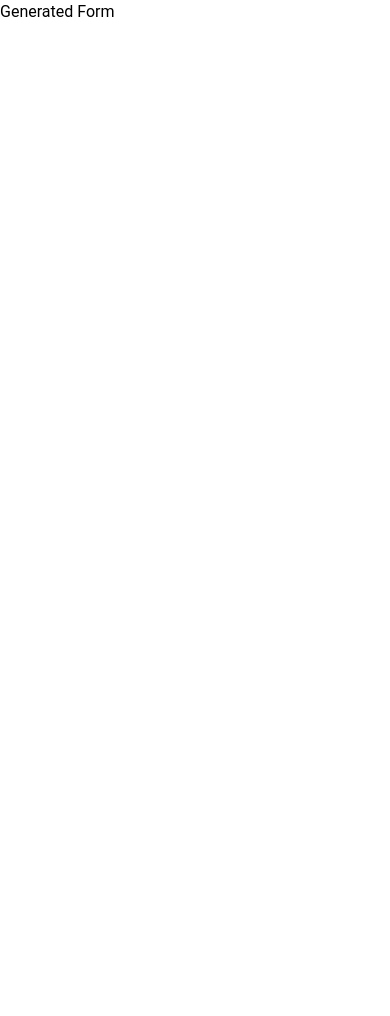
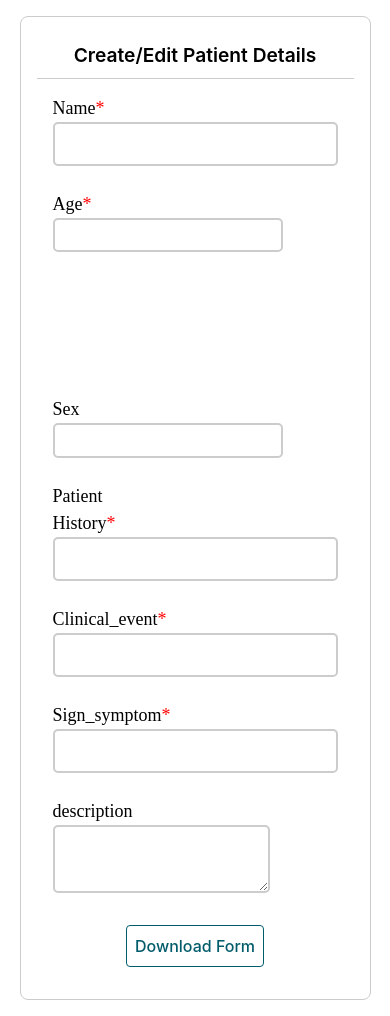
Before and after one commit to MediXTrans/MediXtranS-v2, a React (Create React App) app in the folder frontend/: page /generateForm in a window 390 px wide. Before the commit the page ends 844 px from the top, so only its background shows below. Built offline with nearby package versions, Linux system fonts and the light colour scheme.

Commit message:
generate form added

```diff
--- a/frontend/src/pages/GenerateForm.jsx
+++ b/frontend/src/pages/GenerateForm.jsx
@@ -1,18 +1,118 @@
 import React from "react";
-
+import "./generateForm.css"
 export default function GenerateForm  ({ resultData }) {
   console.log("this is result data");
   console.log(resultData);
   // Use resultData to render the form content
   return (
-    <div>
-      <h1>Generated Form</h1>
-      {/* Render your form fields using the resultData */}
-      {/* For example: */}
-      <p>{resultData}</p>
-      {/* <p>{resultData.age}</p>
-      <p>{resultData.sex}</p> */}
-      {/* Add more form fields as needed */}
+    <>
+    <div className="notes-form-section">
+    <div className="container">
+        <div className="notes-form-main-navbar">
+          <div className="notes-form-heading">Create/Edit Patient Details</div>
+          <div className="notes-form-cross-sign">
+          </div>
+        </div>
+        <div>
+          <div>
+            <div className="notes-form-allInput">
+              <div className="notes-form-classInput">
+                <div className="notes-form-input-labels">
+                  <label className="notes-form-classlabel">Name<span style={{ color: "red" }}>*</span></label>
+                </div>
+                <input
+                  type="text"
+                  name="name"
+                  // value={notesDetails.name}
+                  // onChange={handleTextChange}
+                  required
+                ></input>
+              </div>
+
+              <div className="horizonInput">
+                <div className="horizonclassInput">
+                  <div className="notes-form-input-labels">
+                    <label className="notes-form-classlabel">Age<span style={{ color: "red" }}>*</span></label>
+                  </div>
+                  <input
+                    type="text"
+                    name="branch"
+                    // value={notesDetails.branch}
+                    // onChange={handleTextChange}
+                  ></input>
+                </div>
+                <div className="horizonclassInput">
+                  <div className="notes-form-input-labels">
+                    <label className="notes-form-classlabel">Sex</label>
+                  </div>
+                  <input
+                    type="text"
+                    name="college"
+                    // value={notesDetails.college}
+                    // onChange={handleTextChange}
+                  ></input>
+                </div>
+              </div>
+
+              <div className="notes-form-classInput">
+                <div className="notes-form-input-labels">
+                  <label className="notes-form-classlabel">Patient History<span style={{ color: "red" }}>*</span></label>
+                </div>
+                <input
+                  type="text"
+                  name="courseName"
+                  // value={notesDetails.courseName}
+                  // onChange={handleTextChange}
+                ></input>
+              </div>
+
+              <div className="notes-form-classInput">
+                <div className="notes-form-input-labels">
+                  <label className="notes-form-classlabel">Clinical_event<span style={{ color: "red" }}>*</span></label>
+                </div>
+                <input
+                  type="text"
+                  name="resourceLink"
+                  // value={notesDetails.resourceLink}
+                  // onChange={handleTextChange}
+                ></input>
+              </div>
+              <div className="notes-form-classInput">
+                <div className="notes-form-input-labels">
+                  <label className="notes-form-classlabel">Sign_symptom<span style={{ color: "red" }}>*</span></label>
+                </div>
+                <input
+                  type="text"
+                  name="resourceLink"
+                  // value={notesDetails.thumbnailUrl}
+                  // onChange={handleTextChange}
+                ></input>
+              </div>
+
+              <div className="notes-form-classInput">
+                <div className="notes-form-input-labels">
+                  <label className="notes-form-classlabel">description</label>
+                </div>
+                <textarea
+                  type="text"
+                  name="description"
+                  // value={notesDetails.description}
+                  // onChange={handleTextChange}
+                ></textarea>
+              </div>
+              <div className="btn_container">
+                <button className="uploadBtn">Download Form</button>
+              </div>
+
+              {/* <div className="btn_container">
+                <button className="uploadBtn" onClick={handleSubmit} disabled={disable}> Create/Edit </button>
+                <button className="cancleBtn" onClick={() => setUpdateNotesDrawer(false)}>Cancel</button>
+              </div> */}
+            </div>
+          </div>
+        </div>
+      </div>
     </div>
+    </>
   );
 };
--- /dev/null
+++ b/frontend/src/pages/generateForm.css
@@ -0,0 +1,200 @@
+.notes-form-section{
+    display:flex;
+    align-items: center;
+    justify-content: center;
+    padding:1rem 0;
+}
+.container{
+    width: 70%;
+    border:1.5px solid rgba(204, 204, 204, 1);
+    border-radius: 8px;
+    padding: 1rem;
+    background-color: white;
+}
+.notes-form-main-navbar{
+    position:relative;
+    display:flex;
+    flex-direction: row;
+    padding:0.5rem 0;
+    justify-content: center;
+    border-bottom: 1.5px solid rgba(204, 204, 204, 1);
+}
+.notes-form-cross-sign{
+    position:absolute;
+    right:0.5rem;
+    font-size:2rem;
+}
+
+.notes-form-cross-sign:hover{
+  cursor: pointer;
+}
+.notes-form-heading{
+    font-size:larger;
+    font-weight: 600;
+    font-family: Inter;
+}
+.notes-form-allInput{
+    display:grid;
+    grid-template-rows: repeat(6,auto);
+    /* grid-row-gap: 1.5rem; */
+    padding:1rem 1rem;
+    /* border:2px solid rgba(204, 204, 204, 1); */
+}
+.notes-form-classInput .horizonclassInput{
+    display:flex;
+    flex-direction:row;
+    align-items: flex-start;
+    gap:0.9rem;
+}
+.notes-form-classlabel{
+    font-family: 'Segoe UI, Tahoma, Geneva, Verdana, sans-serif';
+    font-size: large;
+}
+.horizonInput{
+    display:flex;
+    flex-wrap: wrap;
+    gap:9rem;
+    margin-bottom: 25px;
+}
+
+.notes-form-classInput{
+    margin-bottom: 25px;
+}
+
+.horizonInput input{
+    border:2px solid rgba(204, 204, 204, 1);
+    border-radius: 5px;
+    padding: .2em;
+}
+.notes-form-classInput input{
+    border:2px solid rgba(204, 204, 204, 1);
+    width:90%;
+    border-radius: 5px;
+    padding: .5em;
+}
+.notes-form-classInput textarea{
+    /* padding: 10px; */
+    border:2px solid rgba(204, 204, 204, 1);
+    width:90%;
+    padding: .5em;
+    border-radius: 5px;
+}
+.horizonclassInput input{
+    border:2px solid rgba(204, 204, 204, 1);
+    width:50%;
+}
+.notes-form-input-labels{
+    width:8rem;
+    display: flex;
+    flex-direction: row;
+    gap:0.4rem;
+    font-family: 'Inter';
+    font-style: normal;
+    font-weight: 500;
+    font-size: 16px;
+    border-radius: 3px;
+    align-items: center;
+}
+.btn_container{
+    display:flex;
+    align-items: center;
+    justify-content: center;
+    flex-direction: row;
+    gap:2rem;
+}
+.uploadBtn{
+    border: 1px solid rgba(0, 92, 106, 1);
+    color: rgba(0, 92, 106, 1);
+    font-weight: 500;
+    border-radius: 4px;
+    font-family: "Inter";
+    padding: 0.5rem;
+    position: relative;
+}
+.uploadBtn:hover{
+    color:white;
+    background-color: rgba(0, 92, 106, 1);
+}
+.cancleBtn{
+    border: 1px solid red;
+    color: red;
+    font-weight: 500;
+    border-radius: 4px;
+    font-family: "Inter";
+    padding: 0.5rem;
+    position: relative;
+}
+.cancleBtn:hover{
+    color:white;
+    background-color: red;
+}
+.tag-element {
+    margin: 0;
+    padding: 0;
+    height: 100%;
+    display: flex;
+    align-items: center;
+    font-family: "'Courier New', Courier, monospace";
+    font-weight: "bold";
+  }
+.tags-input-container{
+    border: 2px solid #dbd5d5;
+    padding: .5em;
+    border-radius: 3px;
+    width: min(80vw, 600px);
+    display: flex;
+    align-items: center;
+    flex-wrap: wrap;
+    gap: .5em;
+  }
+.tag-item{
+    background-color: rgb(218, 216, 216);
+    display: inline-block;
+    padding: .5em .75em;
+    border-radius: 20px;
+  }
+.tag-item .tag-item-close{
+    height: 20px;
+    width: 20px;
+    background-color: rgb(48, 48, 48);
+    color: #fff;
+    border-radius: 50%;
+    display: inline-flex;
+    justify-content: center;
+    align-items: center;
+    margin-left: .5em;
+    font-size: 18px;
+    cursor: pointer;
+  }
+.tags-input{
+    flex-grow: 1;
+    padding: .5em 0;
+    border: none;
+    outline: none;
+  }
+@media only screen and (max-width: 418px) {
+    .container{
+        width: 90%;
+    }
+    .notes-form-input-labels{
+        width:6rem;
+    }
+    .notes-form-classInput,.horizonclassInput{
+        flex-wrap: wrap;
+    }
+    #course_name{
+        width:100%;
+    }
+    .notes-form-classInput input{
+        width:100%;
+    }
+    .notes-form-classInput textarea{
+        width:auto;
+    }
+    .horizonclassInput input{
+        width:auto;
+    }
+    .btn_container{
+        flex-direction: column;
+    }
+  }
```
